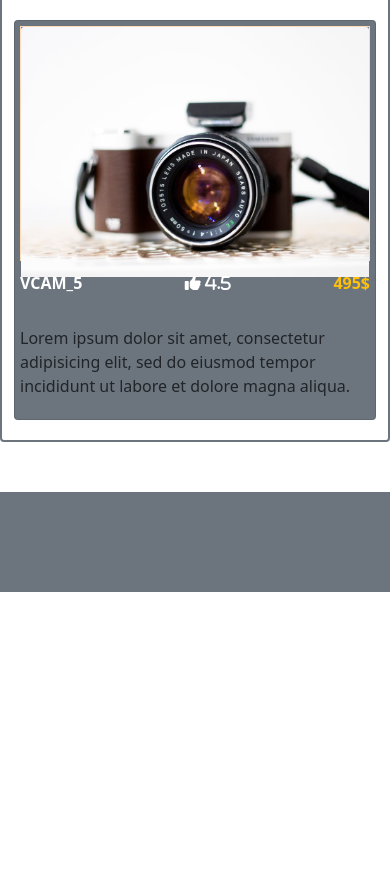
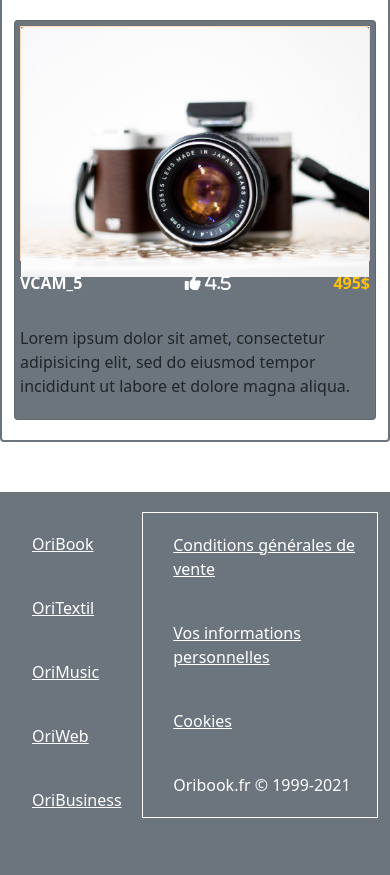
Before and after one commit to ChristianCDR/Orinoco, a website: page index.html in a window 390 px wide. Shown: the part 1994-2869 px from the top of the page. Before the commit the page ends 2586 px from the top, so only its background shows below. Drawn offline with Linux system fonts and the light colour scheme.

Commit message:
footer done

```diff
--- a/SASS/style.scss
+++ b/SASS/style.scss
@@ -1,7 +1,7 @@
 @import "myvariables.scss";
 @import "../node_modules/bootstrap/scss/bootstrap.scss";
 
-.navbar, .description-items{
+.navbar, .description-items, .list-inline, footer{
   display:flex;
 }
 .navbar{
@@ -49,8 +49,21 @@ main{
   }
 }
 footer{
-  height: 100px;
-  position: relative;
+  height: 200px;
+  padding: 20px 0;
+  flex-direction: column;
+  .footer__firstrow{
+    justify-content:space-around;
+  }
+  .footer__secondrow{
+    border: 1px solid white;
+    width:90%;
+    margin:auto;
+    padding-left: 4.5%;
+    .list-inline-item{
+      margin:30px;
+    }
+  }
 }
 @media screen and (max-width: 575.99px){
   .div__img div{
@@ -60,7 +73,20 @@ footer{
     object-fit: cover;
     height:250px;
   }
-
+}
+@media screen and (max-width: 768px){
+  footer{
+    flex-direction: row;
+    justify-content: space-around;
+    height: 400px;
+    .footer__firstrow, .footer__secondrow{
+      flex-direction: column;
+      width: 100%;
+      .list-inline-item{
+        margin: 20px;
+      }
+    }
+  }
 }
 @media screen and (min-width: 576px) and (max-width:768px){
   .div__img{
--- a/index.html
+++ b/index.html
@@ -169,7 +169,27 @@ c-3 -8 -6 -5 -6 6 -1 11 2 17 5 13 3 -3 4 -12 1 -19z m6 -85 c4 -19 2 -33 -3
     </div>
   </main>
   <footer class="container-fluid bg-secondary">
-
+   <div class="row">
+    <div class="col">
+      <ul class="list-inline footer__firstrow">
+        <li class="list-inline-item"><a href="#" class="text-white">OriBook</a></li>
+        <li class="list-inline-item"><a href="#" class="text-white">OriTextil</a></li>
+        <li class="list-inline-item"><a href="#" class="text-white">OriMusic</a></li>
+        <li class="list-inline-item"><a href="#" class="text-white">OriWeb</a></li>
+        <li class="list-inline-item"><a href="#" class="text-white">OriBusiness</a></li>
+      </ul>
+    </div>
+  </div>
+  <div class="row">
+    <div class="col">
+      <ul class="list-inline footer__secondrow">
+        <li class="list-inline-item"><a href="#" class="text-white">Conditions générales de vente</a></li>
+        <li class="list-inline-item"><a href="#" class="text-white">Vos informations personnelles</a></li>
+        <li class="list-inline-item"><a href="#" class="text-white">Cookies</a></li>
+        <li class="list-inline-item text-white"> Oribook.fr © 1999-2021</li>
+      </ul>
+    </div>
+  </div>
   </footer>
   <script src="https://kit.fontawesome.com/b9c19694fb.js" crossorigin="anonymous"></script>
 </body>
```
Also changed, not shown: CSS/style.css, 1 other file.
